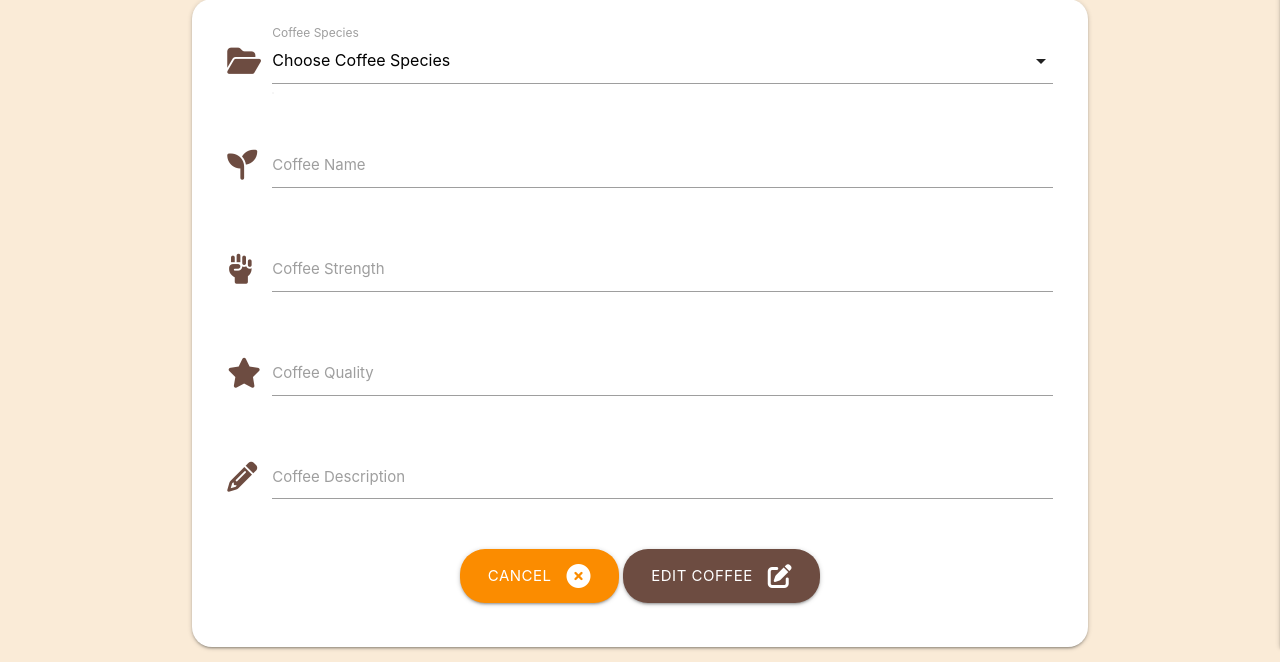
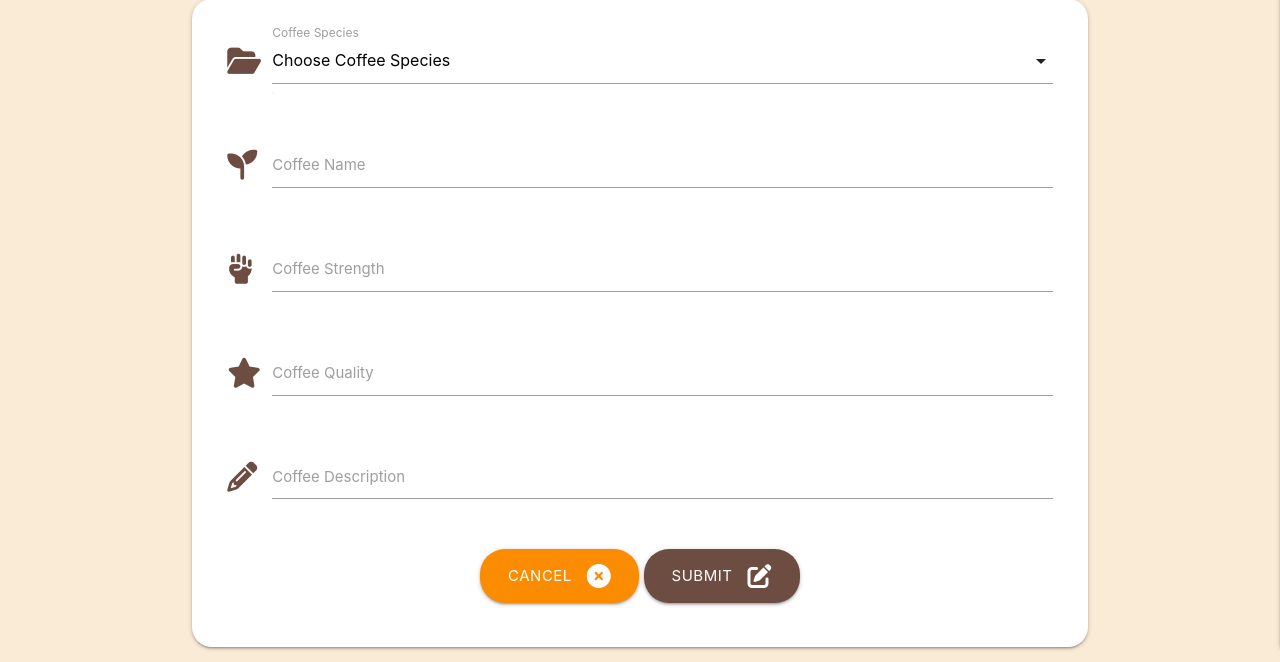
Before and after one commit to Mark-Assessment/n-drake-tastycoffee-m3-1, a Flask app: template templates/edit_coffee.html in a window 1280 px wide. Shown: the part 213-875 px from the top of the page. Run offline with Flask 3, Linux system fonts and the light colour scheme; the template is opened without the code that fills it, so the values that code supplies are empty; some libraries are stand-ins or nearby versions.

Commit message:
Review: Edit minor bugs

```diff
--- a/templates/add_species.html
+++ b/templates/add_species.html
@@ -5,7 +5,7 @@
 
     <div class="row card-panel grey lighten-5">
         <form class="col s12" method="POST" action="{{ url_for('add_species') }}">
-            <!-- category name -->
+            <!-- Species Type Field --------------------->
             <div class="row">
                 <div class="input-field col s12">
                     <i class="fas fa-folder-open prefix brown-text text-darken-1"></i>
@@ -14,11 +14,11 @@
                     <label for="species_type">Species Type</label>
                 </div>
             </div>
-            <!-- submit button -->
+            <!-- Add Button ---------------------->
             <div class="row">
                 <div class="col s12 center-align">
                     <button type="submit" class="btn-large brown darken-1 text-shadow" aria-label="Add New Species">
-                        Add New Species <i class="fas fa-check right"></i>
+                        Add New Species <i class="fas fa-seedling right"></i>
                     </button>
                 </div>
             </div>
--- a/templates/base.html
+++ b/templates/base.html
@@ -24,7 +24,7 @@
 <body>
 
 	<header>
-        <!-- Main Navigation -->
+        <!-- Main Navigation --------------------->
 		<nav class="nav-extended">
 			<div class="nav-wrapper">
 				<a href="{{ url_for('get_coffee') }}">Tasty Coffee</a>
@@ -46,7 +46,7 @@
 			</div>
 		</nav>
 
-        <!-- Mobile Navigation -->
+        <!-- Mobile Navigation ---------------------->
 		<ul class="sidenav right" id="mobile-demo">
             <li><a href="{{ url_for('get_coffee') }}">Home</a></li>
             {% if session.user %}
@@ -64,7 +64,7 @@
 	</header>
 
     <section>
-        <!-- Flash Messages -->
+        <!-- Flash Messages --------------------->
         {% with messages = get_flashed_messages() %}
             {% if messages %}
                 {% for message in messages %}
--- a/templates/edit_coffee.html
+++ b/templates/edit_coffee.html
@@ -21,7 +21,7 @@
 					<label for="species_type">Coffee Species</label>
 				</div>
 			</div>
-            <!-- coffee name -->
+            <!-- Coffee Name Field --------------------->
             <div class="row">
                 <div class="input-field col s12">
                     <i class="fas fa-seedling prefix brown-text text-darken-1"></i>
@@ -30,7 +30,7 @@
                     <label for="coffee_name">Coffee Name</label>
                 </div>
             </div>
-            <!-- coffee strength -->
+            <!-- Coffee Strength Field --------------------->
             <div class="row">
                 <div class="input-field col s12">
                     <i class="fas fa-hand-fist prefix brown-text text-darken-1"></i>
@@ -39,7 +39,7 @@
                     <label for="coffee_strength">Coffee Strength</label>
                 </div>
             </div>
-            <!-- coffee quality -->
+            <!-- Coffee Quality Field --------------------->
             <div class="row">
                 <div class="input-field col s12">
                     <i class="fas fa-star prefix brown-text text-darken-1"></i>
@@ -48,7 +48,7 @@
                     <label for="coffee_quality">Coffee Quality</label>
                 </div>
             </div>
-            <!-- coffee description -->
+            <!-- Coffee Description Field --------------------->
             <div class="row">
                 <div class="input-field col s12">
                     <i class="fas fa-pencil prefix brown-text text-darken-1"></i>
@@ -59,15 +59,16 @@
                     <label for="coffee_description">Coffee Description</label>
                 </div>
             </div>
-            <!-- submit button -->
+            <!-- Buttons ---------------------->
             <div class="row">
                 <div class="col s12 center-align">
-                    <!-- cancel button -->
+                    <!-- Cancel Button -------------------->
                     <a href="{{ url_for('get_coffee') }}" class="btn-large orange darken-1 text-shadow">
                         Cancel <i class="fas fa-times-circle right"></i>
                     </a>
-                    <button type="submit" class="btn-large brown darken-1 text-shadow" aria-label="Edit Coffee">
-                        Edit Coffee <i class="fas fa-edit right"></i>
+                    <!-- Submit Button -------------------->
+                    <button type="submit" class="btn-large brown darken-1 text-shadow" aria-label="Submit">
+                        Submit <i class="fas fa-edit right"></i>
                     </button>
                 </div>
             </div>
--- a/templates/login.html
+++ b/templates/login.html
@@ -6,7 +6,7 @@
     <div class="row">
         <form class="col s12 m8 offset-m2" method="POST" action="{{ url_for('login') }}">
             <div class="card-panel">
-                <!-- username -->
+                <!-- Username ---------------------->
                 <div class="row">
 					<div class="input-field col s12">
 						<i class="fas fa-user-cog prefix brown-text text-darken-1"></i>
@@ -15,7 +15,7 @@
 						<label for="username">Username</label>
 					</div>
                 </div>
-                <!-- passowrd -->
+                <!-- Passowrd --------------------->
                 <div class="row">
                     <div class="input-field col s12">
 						<i class="fas fa-user-lock prefix brown-text text-darken-1"></i>
@@ -24,7 +24,7 @@
                         <label for="password">Password</label>
                     </div>
                 </div>
-                <!-- login -->
+                <!-- Login ------------------------>
                 <div class="row">
                     <button type="submit" class="col s12 btn-large brown darken-1 text-shadow" aria-label="Log In">
                         Log In <i class="fas fa-sign-in-alt"></i>
--- a/templates/register.html
+++ b/templates/register.html
@@ -6,7 +6,7 @@
     <div class="row">
         <form class="col s12 m8 offset-m2" method="POST" action="{{ url_for('register') }}">
             <div class="card-panel">
-                <!-- username -->
+                <!-- Username --------------------------->
                 <div class="row">
 					<div class="input-field col s12">
 						<i class="fas fa-user-plus prefix brown-text text-darken-1"></i>
@@ -15,7 +15,7 @@
 						<label for="username">Username</label>
 					</div>
                 </div>
-                <!-- passowrd -->
+                <!-- Passowrd --------------------------->
                 <div class="row">
                     <div class="input-field col s12">
 						<i class="fas fa-user-lock prefix brown-text text-darken-1"></i>
@@ -24,7 +24,7 @@
                         <label for="password">Password</label>
                     </div>
                 </div>
-                <!-- register -->
+                <!-- Register --------------------------->
                 <div class="row">
                     <button type="submit" class="col s12 btn-large brown darken-1 text-shadow" aria-label="Register">
                         Register <i class="fas fa-sign-in-alt"></i>
--- a/templates/species.html
+++ b/templates/species.html
@@ -6,7 +6,7 @@
     <div class="row">
         <div class="col s12 center-align">
             <a href="{{ url_for('add_species') }}" class="btn-large brown darken-1 text-shadow">
-                Add New Species <i class="fas fa-plus-square right"></i>
+                Add New Species <i class="fas fa-seedling right"></i>
             </a>
         </div>
     </div>
```
Also changed, not shown: templates/add_coffee.html (+5 -5 lines), templates/edit_species.html (+6 -4 lines), README.md.
